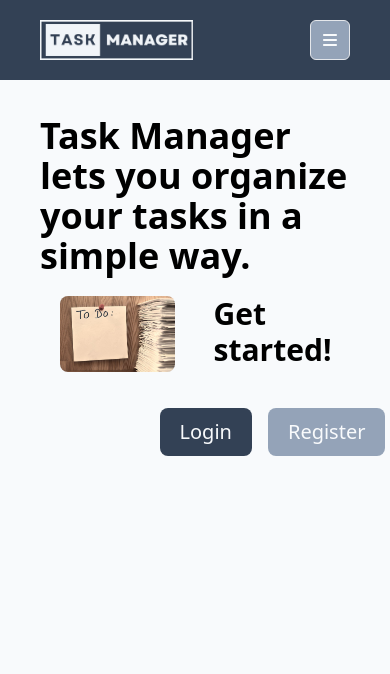
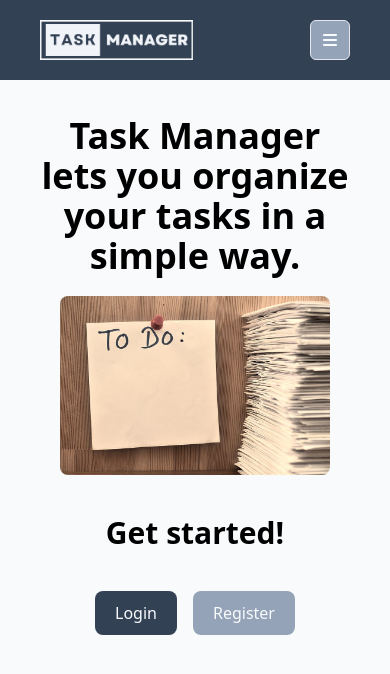
Before and after one commit to alvgonfri/task-manager, a React (Vite) app in the folder frontend/: page / in a window 390 px wide. Shown: the top 674 px of the page. Built offline with nearby package versions, Linux system fonts and the light colour scheme.

Commit message:
Home page responsiveness
The home page has been adapted to small devices.

```diff
--- a/frontend/src/pages/HomePage.jsx
+++ b/frontend/src/pages/HomePage.jsx
@@ -7,11 +7,11 @@ function HomePage() {
   return (
     <>
       <div className="flex justify-center mt-5">
-        <p className="text-4xl font-bold">
+        <p className="text-4xl font-bold text-center">
           Task Manager lets you organize your tasks in a simple way.
         </p>
       </div>
-      <div className="grid grid-cols-2">
+      <div className="md:grid grid-cols-2">
         <div className="p-5">
           <img
             src="/src/assets/home_image.jpg"
@@ -19,20 +19,20 @@ function HomePage() {
             className="rounded-lg"
           />
         </div>
-        <div className="flex flex-col justify-center items-center m-5">
+        <div className="flex flex-col justify-center items-center m-5 pb-5 md:pb-0">
           {isAuthenticated ? (
             <>
               <p className="text-3xl font-semibold mb-5">Manage your tasks!</p>
               <div className="flex gap-x-4 mt-5">
                 <Link
                   to="/tasks"
-                  className="bg-slate-700 hover:bg-slate-800 text-slate-50 font-medium rounded-lg text-xl px-5 py-2.5"
+                  className="bg-slate-700 hover:bg-slate-800 text-slate-50 font-medium rounded-lg md:text-xl px-5 py-2.5"
                 >
                   View tasks
                 </Link>
                 <Link
                   to="/tasks/create"
-                  className="bg-slate-700 hover:bg-slate-800 text-slate-50 font-medium rounded-lg text-xl px-5 py-2.5"
+                  className="bg-slate-700 hover:bg-slate-800 text-slate-50 font-medium rounded-lg md:text-xl px-5 py-2.5"
                 >
                   New task
                 </Link>
@@ -44,13 +44,13 @@ function HomePage() {
               <div className="flex gap-x-4 mt-5">
                 <Link
                   to="/login"
-                  className="bg-slate-700 hover:bg-slate-800 text-slate-50 font-medium rounded-lg text-xl px-5 py-2.5"
+                  className="bg-slate-700 hover:bg-slate-800 text-slate-50 font-medium rounded-lg md:text-xl px-5 py-2.5"
                 >
                   Login
                 </Link>
                 <Link
                   to="/register"
-                  className="bg-slate-400 hover:bg-slate-500 text-slate-50 font-medium rounded-lg text-xl px-5 py-2.5"
+                  className="bg-slate-400 hover:bg-slate-500 text-slate-50 font-medium rounded-lg md:text-xl px-5 py-2.5"
                 >
                   Register
                 </Link>
```
